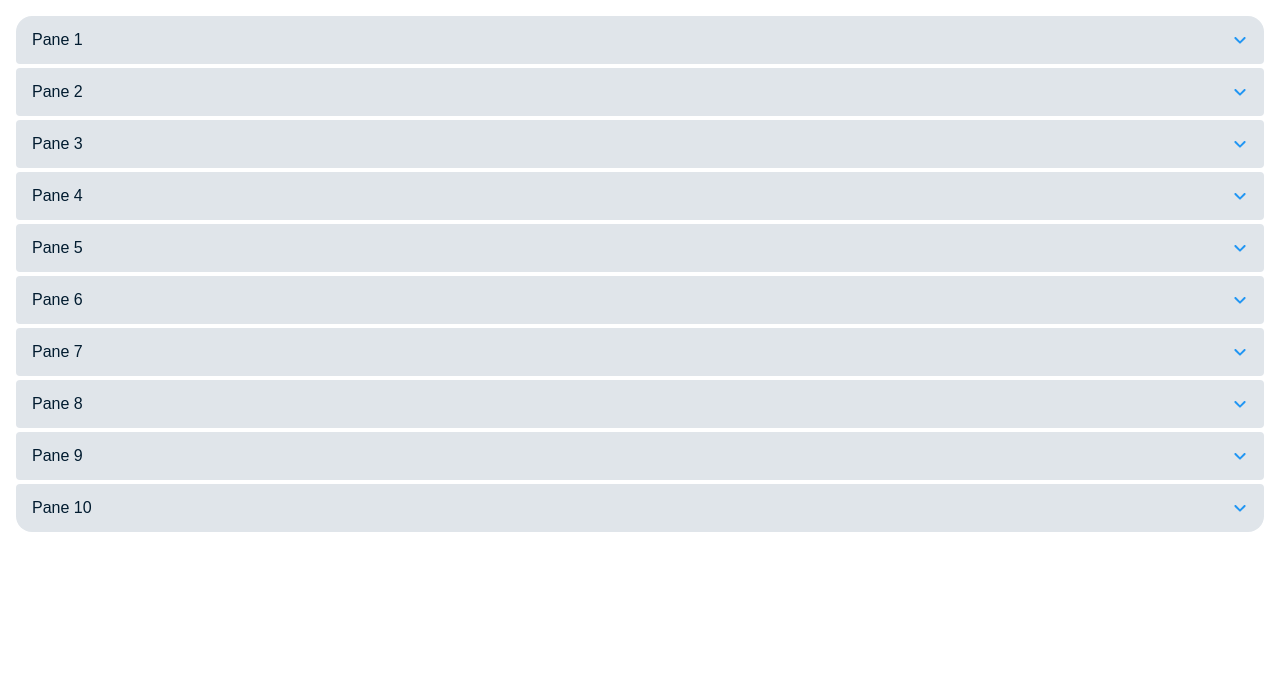
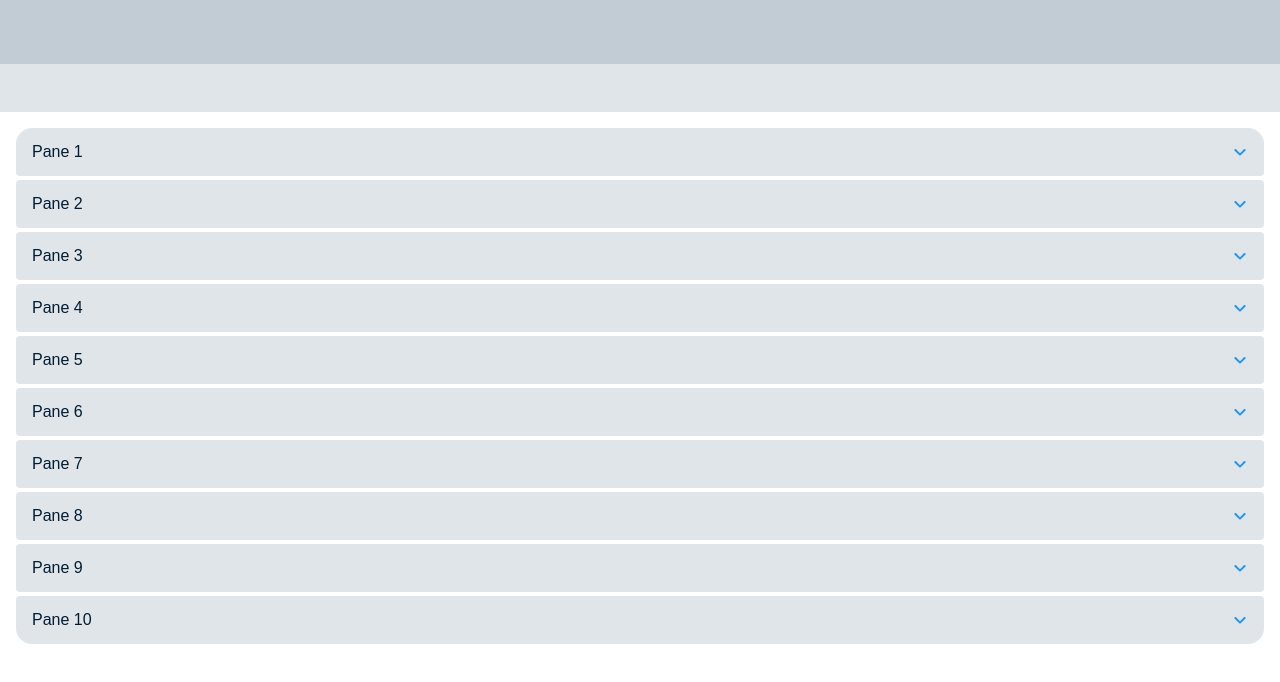
Before and after one commit to ImDarkly/toshokan, a React (Create React App) app: page / in a window 1280 px wide. Shown: the top 682 px of the page. Built offline with nearby package versions, Linux system fonts and the light colour scheme.

Commit message:
Added Main Components

```diff
--- a/src/App.jsx
+++ b/src/App.jsx
@@ -2,10 +2,16 @@ import Button from "./components/Button/Button";
 import Pane from "./components/Pane/Pane";
 import Accordion from "./components/Accordion/Accordion";
 import Progress from "./components/Progress/Progress";
+import Topbar from "./components/Topbar/Topbar";
+import Tabbar from "./components/Tabbar/Tabbar";
 
 function App() {
     return (
-        <Accordion />
+        <div>
+            <Topbar />
+            <Tabbar />
+            <Accordion />
+        </div>
     )
 }
 
--- a/src/components/Label/Label.jsx
+++ b/src/components/Label/Label.jsx
@@ -1,11 +1,11 @@
 import { StyledLabel } from "./Label.styles"
 
-const Pane = ({ label = "Label"}) => {
+const Label = ({ label = "Label"}) => {
     return (
-        <StyledLabel>
+        <StyledLabel className="label">
             <p>{ label }</p>
         </StyledLabel>
     )
 }
 
-export default Pane;
+export default Label;
--- a/src/components/Pane/Pane.jsx
+++ b/src/components/Pane/Pane.jsx
@@ -1,15 +1,17 @@
-import React from 'react';
+import React, { useState } from 'react'; // Import useState to manage the 'isExpanded' state
 import PropTypes from 'prop-types';
 import { StyledPane } from './Pane.styles';
 import Button from '../Button/Button';
 import Progress from '../Progress/Progress';
-import { usePaneStore } from '../../zustand/stores/paneStore';
 
 const Pane = ({ title = 'Pane', required = 0, available = 0 }) => {
-    const  { isExpanded } = usePaneStore((state) => state.expanded);
-    const { toggleExpand } = usePaneStore((state) => state.toggleExpand);
+    // Initialize 'isExpanded' state and 'toggleExpand' function
+    const [isExpanded, setIsExpanded] = useState(false);
 
-    const percentage = (required / available) * 100;
+    // Define the 'toggleExpand' function to toggle the 'isExpanded' state
+    const toggleExpand = () => {
+        setIsExpanded(!isExpanded);
+    };
 
     const progressData = [
         { value: isExpanded ? 25 : 0, label: 'Photopaper, A3' },
--- a/src/components/Progress/Progress.jsx
+++ b/src/components/Progress/Progress.jsx
@@ -1,13 +1,12 @@
 import React from 'react';
 import PropTypes from 'prop-types';
 import { StyledProgress } from './Progress.style';
+import Label from '../Label/Label';
 
-const Progress = ({ value = 0, label = 'Label' }) => {
+const Progress = ({ value = 0, label }) => {
     return (
         <StyledProgress value={value}>
-            <div className="label">
-                {label}
-            </div>
+            <Label label={ label } />
             <div className="amount">
                 <div className="progress-bar">
                     <span className="bar">
--- /dev/null
+++ b/src/components/Tabbar/Tabbar.jsx
@@ -0,0 +1,9 @@
+import { StyledTabbar } from "./Tabbar.style";
+
+const Tabbar = () => {
+    return (
+        <StyledTabbar></StyledTabbar>
+    )
+}
+
+export default Tabbar;
--- /dev/null
+++ b/src/components/Tabbar/Tabbar.style.js
@@ -0,0 +1,7 @@
+import styled from 'styled-components';
+
+export const StyledTabbar = styled.div`
+    display: flex;
+    height: 48px;
+    background: var(--100-secondary, #E0E5EA);
+`
--- /dev/null
+++ b/src/components/Topbar/Topbar.jsx
@@ -0,0 +1,9 @@
+import { StyledTopbar } from "./Topbar.style";
+
+const Topbar = () => {
+    return (
+        <StyledTopbar></StyledTopbar>
+    )
+}
+
+export default Topbar;
--- /dev/null
+++ b/src/components/Topbar/Topbar.style.js
@@ -0,0 +1,7 @@
+import styled from 'styled-components';
+
+export const StyledTopbar = styled.div`
+    display: flex;
+    height: 64px;
+    background: var(--200-secondary, #E0E5EA);
+`
```
Also changed, not shown: src/zustand/stores/store.js (added, +7 -0 lines).
